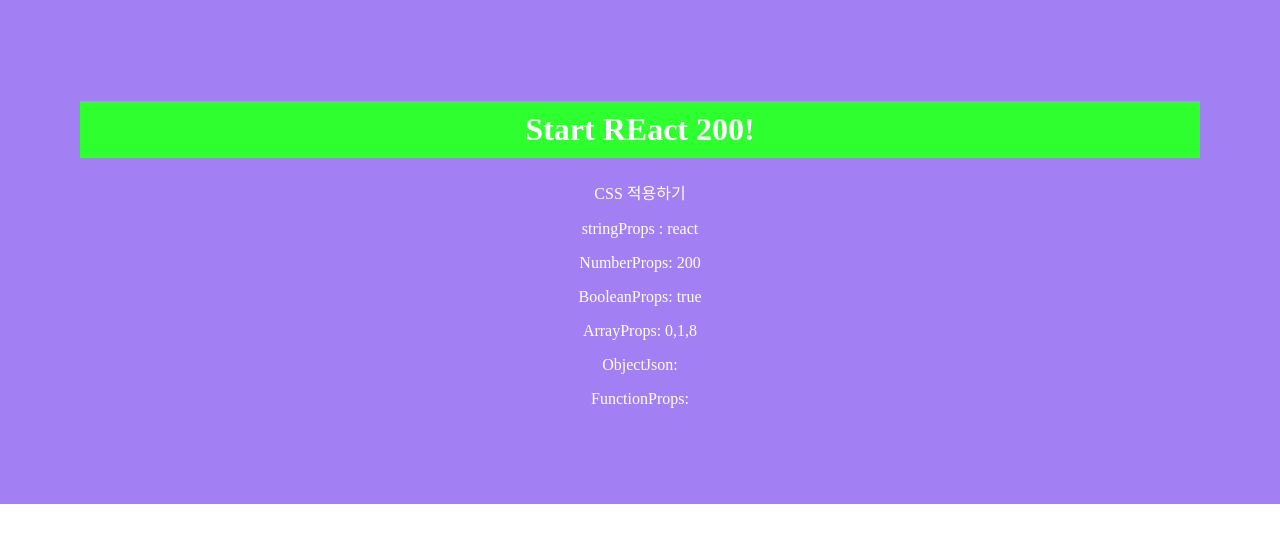
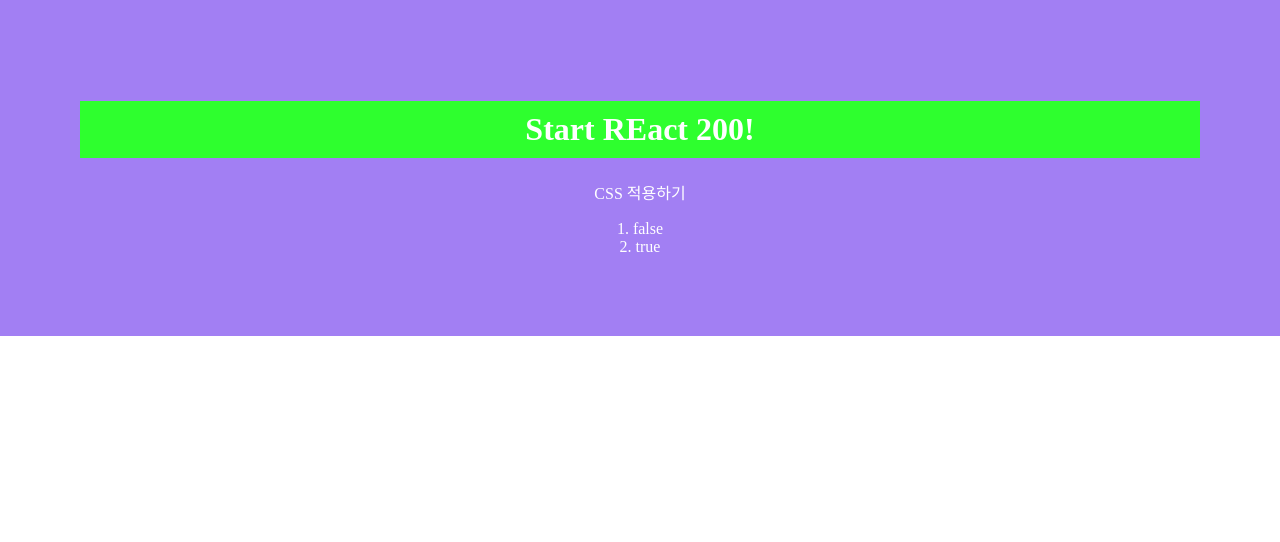
Before and after one commit to lseongmi/React-Studying, a React (Create React App) app in the folder client/: page / in a window 1280 px wide. Shown: the top 542 px of the page. Built offline with nearby package versions, Linux system fonts and the light colour scheme; the HTML template or start-up script is replaced by a standard one.

Commit message:
props Boolean

```diff
--- a/client/src/App.js
+++ b/client/src/App.js
@@ -1,19 +1,15 @@
 import React from 'react';
 import './App.css';
-import PropsDatatype from './R018_PropsDatatype';
+import PropsBoolean from './R019_PropsBoolean';
 
 function App() {
   return (
     <div>
       <h1>Start REact 200!</h1>
       <p>CSS 적용하기</p>
-      <PropsDatatype
-      String = "react"
-      Number={200}
-      Boolean={1==1}
-      Array={[0,1,8]}
-      Object Json={{react:"리액트", twohundred:"200"}}
-      Function={console.log("FunctionProps: function!")} />
+      <PropsBoolean BooleanTrueFalse = {false}/>
+      <PropsBoolean BooleanTrueFalse = {true}/>
+
     </div>
   );
 }
--- /dev/null
+++ b/client/src/R019_PropsBoolean.js
@@ -0,0 +1,19 @@
+import React, { Component } from 'react';
+
+class R018_PropsDatatype extends Component {
+    render() {
+        let {
+            BooleanTrueFalse
+        } = this.props
+
+        return (
+            <div style = {{padding : "0px"}}>
+                {BooleanTrueFalse ? '2. ' : '1. '}
+                {BooleanTrueFalse.toString()}
+            </div>
+        )
+    }
+
+}
+
+export default R018_PropsDatatype;
```
